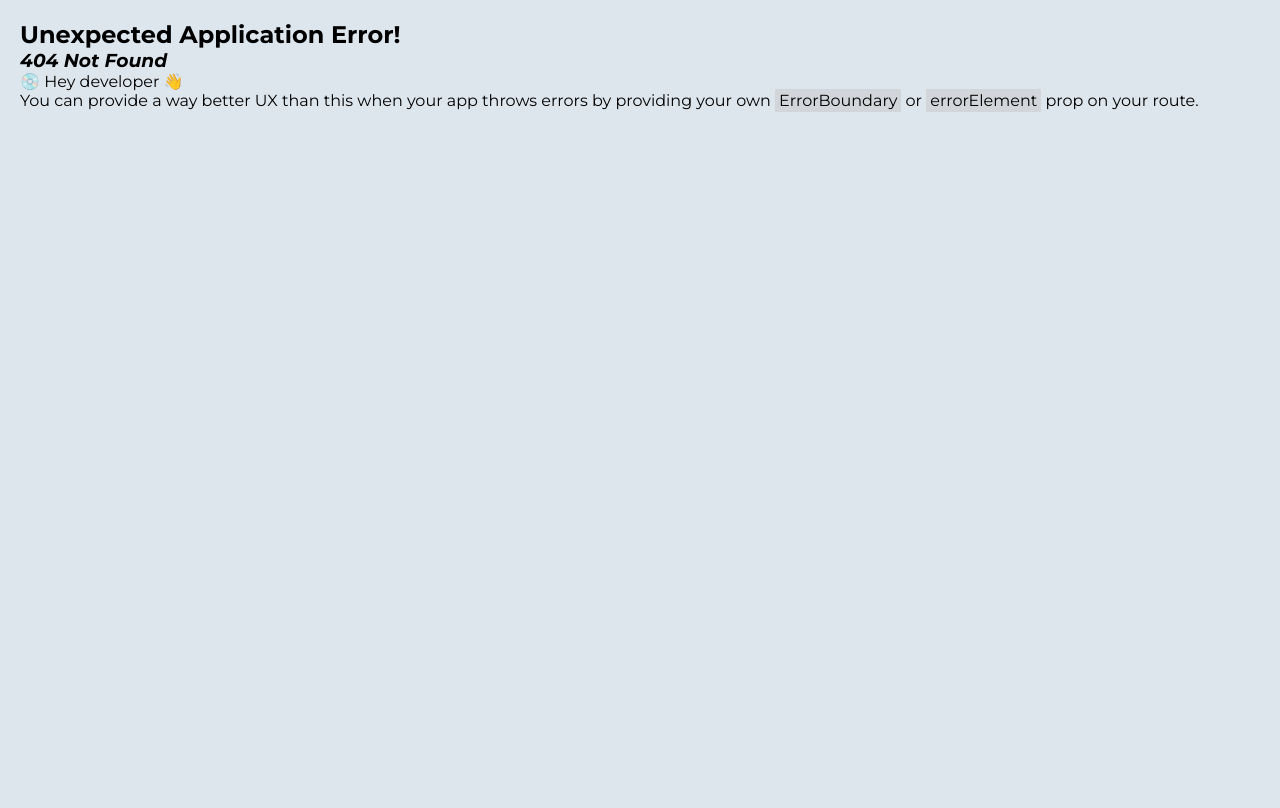
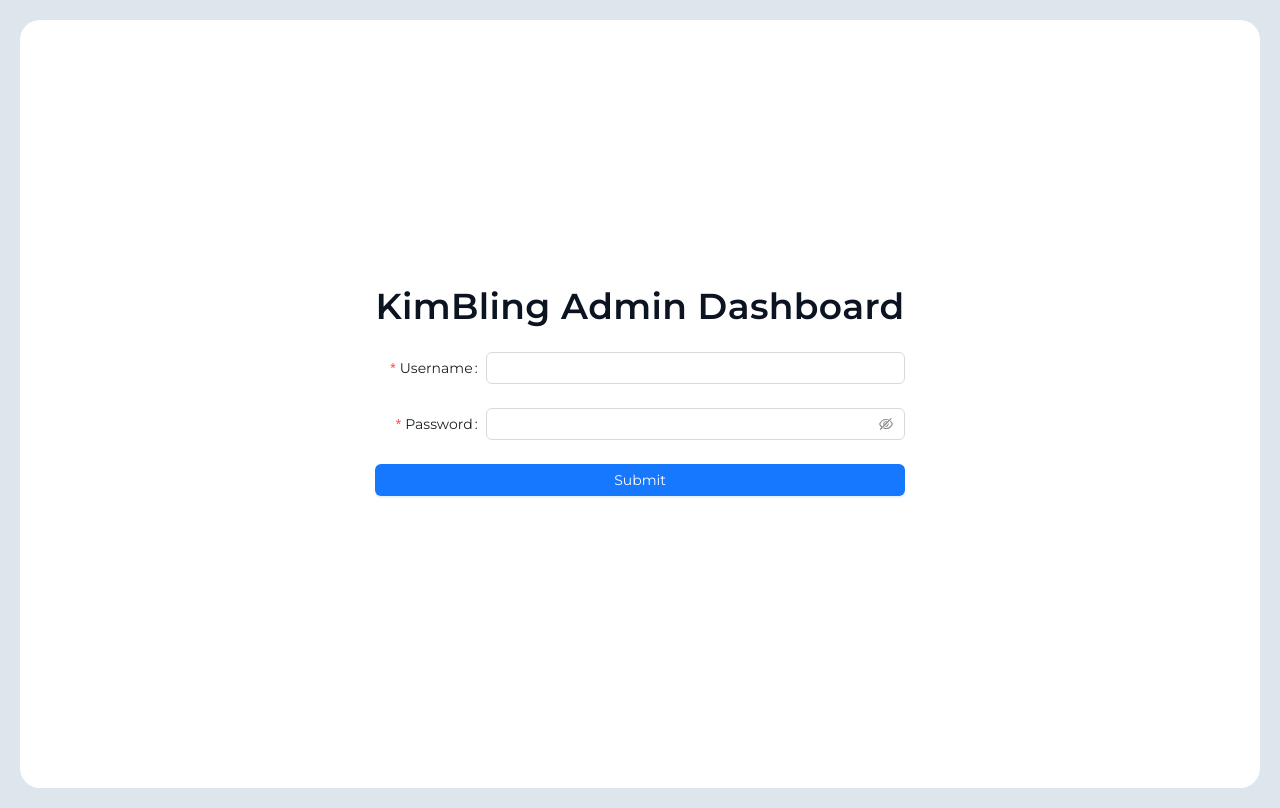
Before and after one commit to vanhuy2709/vite-kimbling-admin, a React (Vite) app: page /login in a window 1280 px wide. Before the commit this address had no page. Built offline with nearby package versions, Linux system fonts and the light colour scheme.

Commit message:
Build modal update a blog, show info blog modal

```diff
--- a/src/App.tsx
+++ b/src/App.tsx
@@ -1,8 +1,18 @@
 import Sidebar from "./components/Sidebar/Sidebar"
-import { Outlet } from "react-router-dom";
+import { Outlet, useNavigate } from "react-router-dom";
 import './App.css';
+import { useEffect } from "react";
 
 const App = () => {
+  const navigate = useNavigate();
+
+  useEffect(() => {
+    const storageUser = sessionStorage.getItem('user');
+
+    if (!storageUser) {
+      navigate('/login');
+    }
+  }, [])
 
   return (
     <div className="dashboard">
--- /dev/null
+++ b/src/components/Modal/update.blog.tsx
@@ -0,0 +1,126 @@
+import { useEffect, useState } from "react";
+import { Modal, Form, Input, Select } from "antd";
+import { sendRequest } from "../../utils/api";
+const { Option } = Select;
+
+interface IProps {
+  isOpenModalUpdate: boolean;
+  getDataBlog: any;
+  setIsOpenModalUpdate: (value: boolean) => void;
+  dataUpdate: null | IBlog
+}
+
+const ModalUpdateBlog = (props: IProps) => {
+
+  const { isOpenModalUpdate, setIsOpenModalUpdate, dataUpdate } = props;
+  const [listRole, setListRole] = useState<IRole[]>()!;
+  const [form] = Form.useForm();
+
+  useEffect(() => {
+    if (dataUpdate) {
+      form.setFieldsValue({
+        title: dataUpdate.title,
+        descriptions: dataUpdate.description,
+        idRole: dataUpdate.idRole,
+        color: dataUpdate.color,
+        thumb: dataUpdate.thumb,
+      });
+    }
+  }, [dataUpdate])
+
+  // Call API Data Role
+  const getDataRole = async () => {
+    const res = await sendRequest<IBackendRes<IRole>>({
+      method: 'get',
+      url: 'https://kimtuyen.blog/api/v1/roles',
+    })
+
+    if (res.data) {
+      setListRole(res.data?.result);
+    }
+  }
+  useEffect(() => {
+    getDataRole();
+  }, [])
+
+  // Submit Update Blog
+  const onFinish = (values: any) => {
+    setIsOpenModalUpdate(false);
+    console.log('Success:', values);
+  };
+
+  return (
+    <Modal
+      title="Basic Modal"
+      open={isOpenModalUpdate}
+      onOk={() => form.submit()}
+      centered
+      maskClosable={false}
+      onCancel={() => {
+        setIsOpenModalUpdate(false);
+      }}
+      width={'40vw'}
+    >
+
+      {/* Form Update */}
+      <Form
+        name="Update a blog"
+        onFinish={onFinish}
+        layout="vertical"
+        form={form}
+      >
+        <Form.Item
+          label="Title"
+          name="title"
+          rules={[{ required: true, message: 'Please input your title!' }]}
+        >
+          <Input />
+        </Form.Item>
+        <Form.Item
+          label="Description"
+          name="description"
+          rules={[{ required: true, message: 'Please input your description!' }]}
+        >
+          <Input />
+        </Form.Item>
+
+        <Form.Item
+          label="Role"
+          name="idRole"
+          rules={[{ required: true, message: 'Please input your color!' }]}
+        >
+          <Select
+            placeholder="Select a option and change input text above"
+            allowClear
+          >
+            {
+              listRole?.map(role => (
+                <Option key={role._id} value={role._id}>{role.nameRole}</Option>
+              ))
+            }
+          </Select>
+        </Form.Item>
+
+        <Form.Item
+          label="Color"
+          name="color"
+          rules={[{ required: true, message: 'Please input your color!' }]}
+        >
+          <Input />
+        </Form.Item>
+
+        <Form.Item
+          label="Thumb"
+          name="thumb"
+          rules={[{ required: true, message: 'Please input your thumb!' }]}
+        >
+          <Input />
+        </Form.Item>
+
+      </Form>
+
+    </Modal>
+  );
+};
+
+export default ModalUpdateBlog;
--- a/src/main.tsx
+++ b/src/main.tsx
@@ -10,6 +10,7 @@ import { createBrowserRouter, RouterProvider } from 'react-router-dom';
 import Dashboard from './pages/dashboard';
 import Blog from './pages/blog';
 import Role from './pages/role';
+import LoginPage from './pages/login';
 
 // Router Page
 const router = createBrowserRouter([
@@ -31,6 +32,10 @@ const router = createBrowserRouter([
       },
     ]
   },
+  {
+    path: "/login",
+    element: <LoginPage />
+  }
 ]);
 
 ReactDOM.createRoot(document.getElementById('root')!).render(
--- a/src/pages/blog/index.tsx
+++ b/src/pages/blog/index.tsx
@@ -4,6 +4,23 @@ import { sendRequest } from "../../utils/api";
 import { Space, Table, Tag, Button } from 'antd';
 import type { TableProps } from 'antd';
 
+// Import Modal
+import ModalUpdateBlog from "../../components/Modal/update.blog";
+
+const Blog = () => {
+
+  const [listBlog, setListBlog] = useState<IBlog[]>()!;
+  const [isOpenModalUpdate, setIsOpenModalUpdate] = useState(false);
+  const [dataUpdate, setDataUpdate] = useState<null | IBlog>(null);
+
+  const [meta, setMeta] = useState({
+    current: 1,
+    pageSize: 10,
+    pages: 0,
+    total: 0
+  });
+
+  // Column Table
   const columns: TableProps<IBlog>['columns'] = [
     {
       title: 'STT',
@@ -36,7 +53,10 @@ const columns: TableProps<IBlog>['columns'] = [
         <Space size="middle">
           <Button
             type="primary"
-          onClick={() => console.log('View: ', record._id)}
+            onClick={() => {
+              setDataUpdate(record)
+              setIsOpenModalUpdate(true)
+            }}
           >
             Detail
           </Button>
@@ -51,15 +71,7 @@ const columns: TableProps<IBlog>['columns'] = [
     },
   ];
 
-const Blog = () => {
-  const [listBlog, setListBlog] = useState<IBlog[]>()!;
-  const [meta, setMeta] = useState({
-    current: 1,
-    pageSize: 10,
-    pages: 0,
-    total: 0
-  });
-
+  // Get Data Blog
   const getDataBlog = async () => {
     const res = await sendRequest<IBackendRes<IBlog>>({
       method: 'get',
@@ -80,7 +92,6 @@ const Blog = () => {
       })
     }
   }
-
   // Handle Change Pagination
   const handleOnChange = async (page: number, pageSize: number) => {
     const res = await sendRequest<IBackendRes<IBlog>>({
@@ -124,6 +135,14 @@ const Blog = () => {
           onChange: (page: number, pageSize: number) => handleOnChange(page, pageSize)
         }}
       />
+
+      <ModalUpdateBlog
+        isOpenModalUpdate={isOpenModalUpdate}
+        setIsOpenModalUpdate={setIsOpenModalUpdate}
+        getDataBlog={getDataBlog}
+        dataUpdate={dataUpdate}
+      />
+
     </>
   )
 }
--- /dev/null
+++ b/src/pages/login/index.tsx
@@ -0,0 +1,69 @@
+import type { FormProps } from 'antd';
+import { Button, Form, Input, message } from 'antd';
+import './login.css';
+import { sendRequest } from '../../utils/api';
+import { useNavigate } from 'react-router-dom';
+
+type FieldType = {
+  username?: string;
+  password?: string;
+};
+
+const LoginPage = () => {
+  const navigate = useNavigate();
+
+  const onFinish: FormProps<FieldType>['onFinish'] = async (values) => {
+
+    const res = await sendRequest<IBackendAuth<IAuth>>({
+      method: 'post',
+      url: 'https://kimtuyen.blog/api/v1/auth/login',
+      body: values
+    })
+
+    if (res.data) {
+      sessionStorage.setItem('user', res.data?.access_token);
+      navigate('/admin');
+    } else {
+      message.error("Username / Password không đúng! Xin mời nhập lại");
+    }
+  };
+
+  return (
+    <div className='login--form'>
+      <Form
+        name="basic"
+        labelCol={{ span: 5 }}
+        style={{ maxWidth: 600 }}
+        initialValues={{ remember: true }}
+        onFinish={onFinish}
+        autoComplete="off"
+      >
+        <h1 className='login--title'>KimBling Admin Dashboard</h1>
+        <Form.Item<FieldType>
+          label="Username"
+          name="username"
+          rules={[{ required: true, message: 'Please input your username!' }]}
+        >
+          <Input />
+        </Form.Item>
+
+        <Form.Item<FieldType>
+          label="Password"
+          name="password"
+          rules={[{ required: true, message: 'Please input your password!' }]}
+        >
+          <Input.Password />
+        </Form.Item>
+
+        <Form.Item>
+          <Button type="primary" htmlType="submit" block>
+            Submit
+          </Button>
+        </Form.Item>
+      </Form>
+    </div>
+
+  )
+}
+
+export default LoginPage
--- /dev/null
+++ b/src/pages/login/login.css
@@ -0,0 +1,20 @@
+.login--form {
+  display: flex;
+  justify-content: center;
+  align-items: center;
+  min-height: 96vh;
+  background: white;
+  border-radius: 20px;
+}
+
+.login--form .login--title {
+  color: #0C1421;
+  /* text-align: center; */
+  font-feature-settings: 'clig' off, 'liga' off;
+  font-size: 36px;
+  font-style: normal;
+  font-weight: 600;
+  line-height: 100%; /* 36px */
+  letter-spacing: 0.36px;
+  margin-bottom: 28px;
+}
```
Also changed, not shown: src/types/backend.d.ts (+21 -7 lines). Lines whose indentation alone changed are shown as unchanged.
